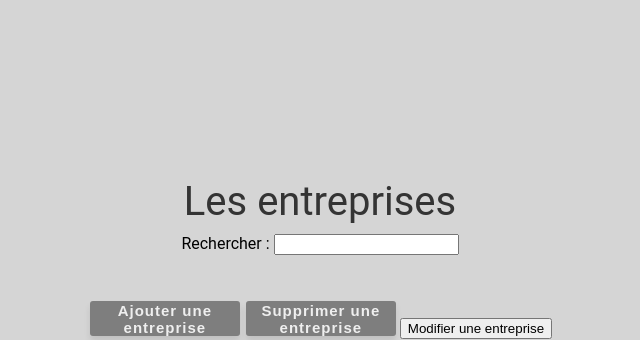
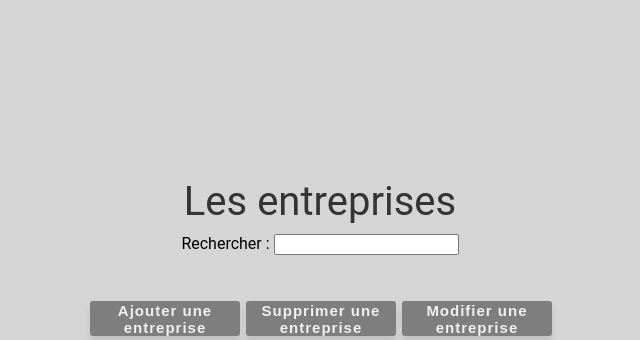
Before and after one commit to Myouboku/ALSV_projetSymfony, a Symfony app: template templates/backoffice.html.twig in a window 1280 px wide. Shown: the top 340 px of the page, without its empty margins (320-960 px from the left). Run offline with Twig, Linux system fonts and the light colour scheme; the template is opened without the code that fills it, so the values that code supplies are empty; some libraries are stand-ins or nearby versions.

Commit message:
Update backoffice.html.twig

```diff
--- a/templates/backoffice.html.twig
+++ b/templates/backoffice.html.twig
@@ -20,7 +20,7 @@
       <div class="button-Edit">
         <button class="button">Ajouter une entreprise</button>
         <button class="button">Supprimer une entreprise</button>
-        <button class="button-E">Modifier une entreprise</button>
+        <button class="button">Modifier une entreprise</button>
       </div>
 
           {# SECTION Liste de l'entreprise #}
```
